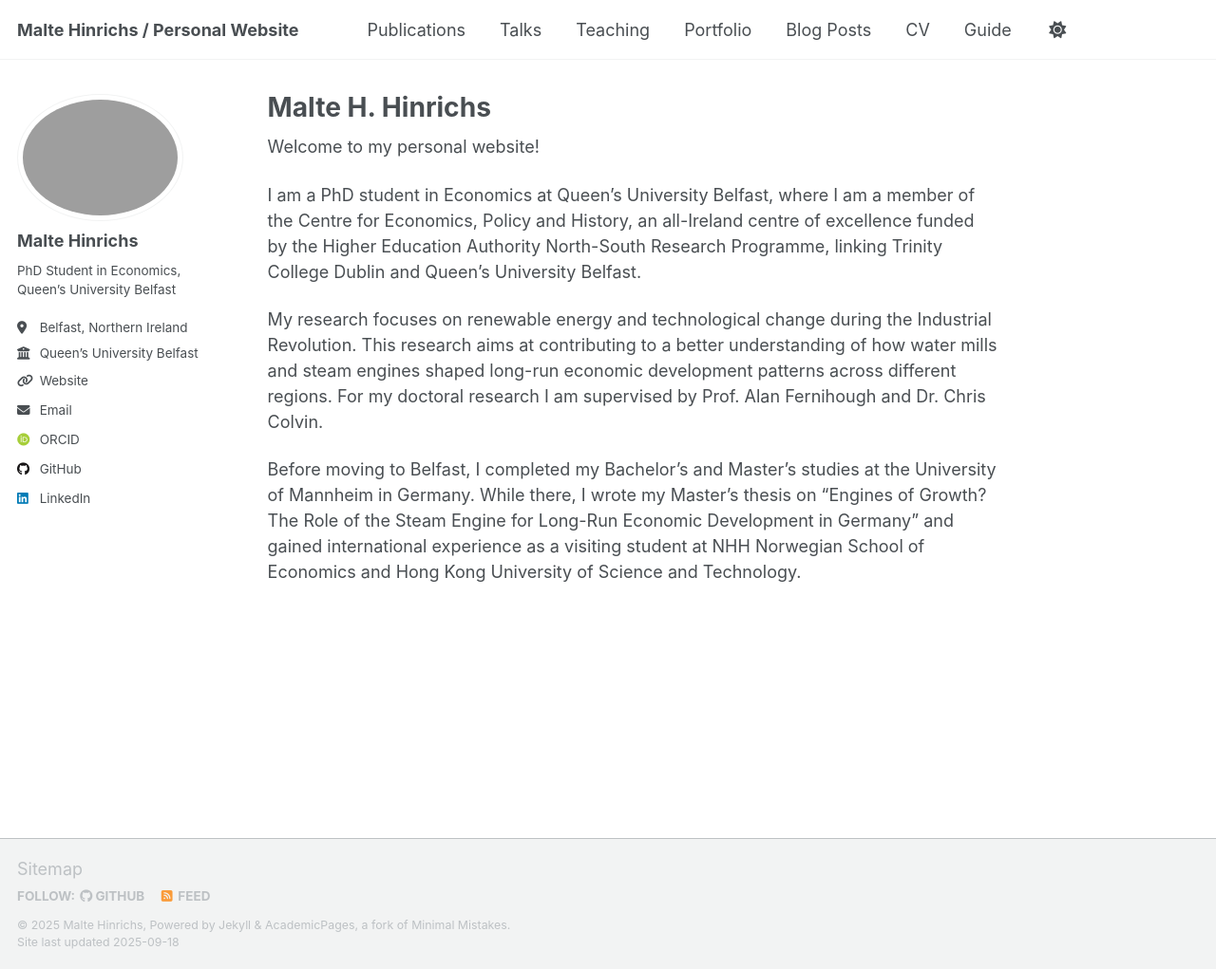
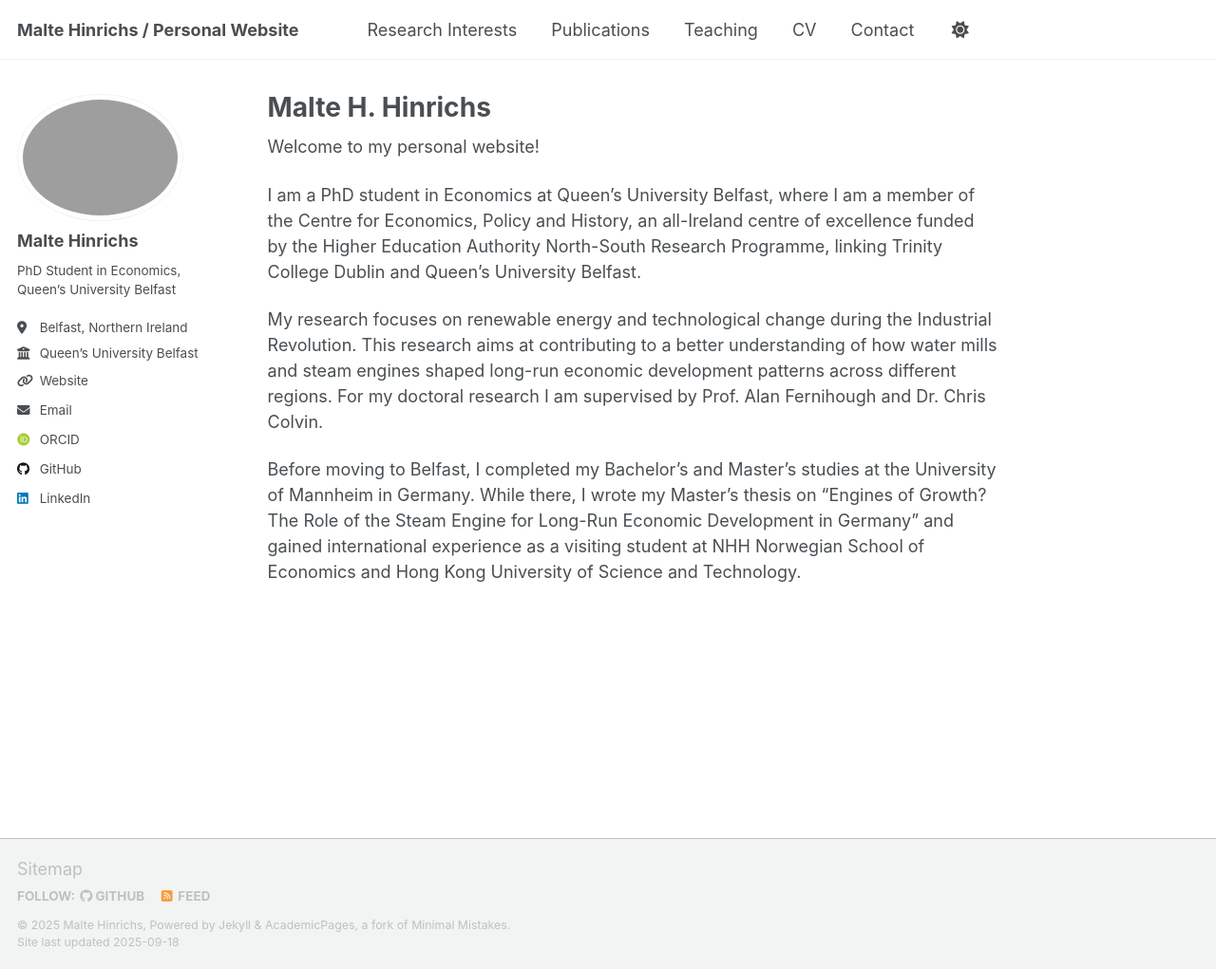
Before and after one commit to maltehhinrichs/maltehhinrichs.github.io, a Jekyll site: the page built from _pages/about.md, in a window 1280 px wide and 1021 px high. Shown: the whole window at 95% size. Built offline with Jekyll 4.4.1, drawn with Linux system fonts in a browser that asks for light colours; some web fonts are replaced; a script that is not in the unit is left out.

Commit message:
Update navigation.yml

```diff
--- a/_data/navigation.yml
+++ b/_data/navigation.yml
@@ -8,26 +8,29 @@
 #      Markdown formatted page while the second is generated using JSON.
 
 main:
+  - title: "Research Interests"
+    url: /research-interests/
+
   - title: "Publications"
     url: /publications/
 
-  - title: "Talks"
-    url: /talks/
+  # - title: "Talks"
+  #   url: /talks/
 
   - title: "Teaching"
     url: /teaching/
 
-  - title: "Portfolio"
-    url: /portfolio/
+  # - title: "Portfolio"
+  #   url: /portfolio/
 
-  - title: "Blog Posts"
-    url: /year-archive/
+  # - title: "Blog Posts"
+  #   url: /year-archive/
 
   - title: "CV"
     url: /cv/
 
+  - title: "Contact"
+    url: /contact/
+
   # - title: "CV"
   #   url: /cv-json/
-
-  - title: "Guide"
-    url: /markdown/
```
